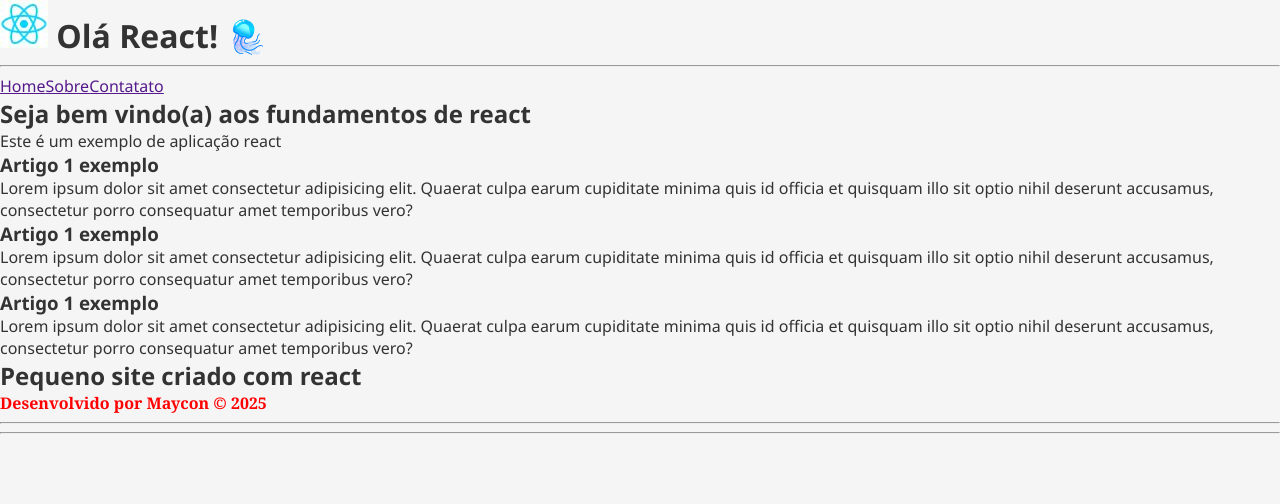
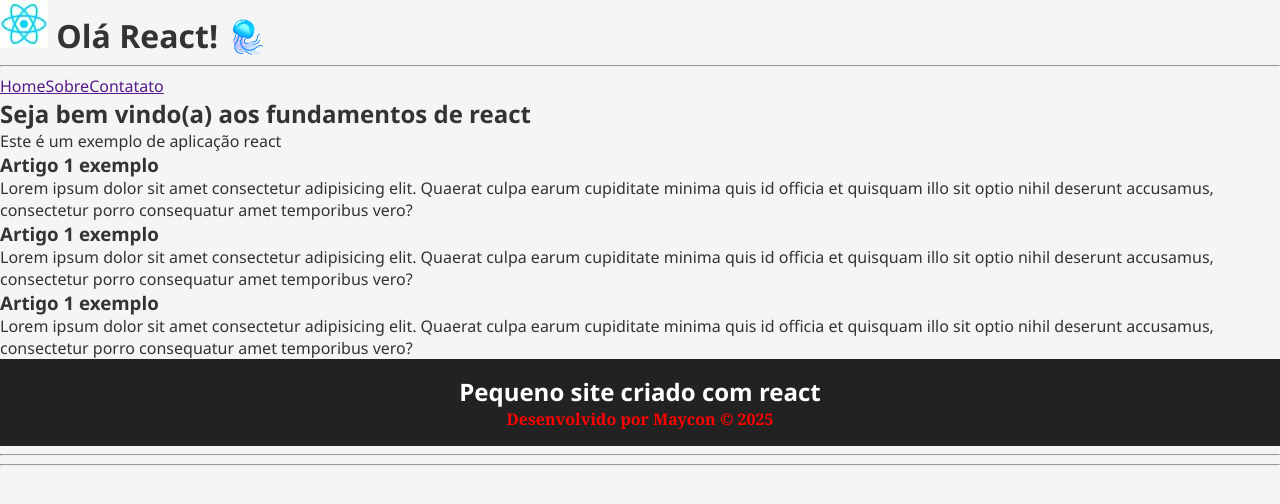
Before and after one commit to mayconr4/react-fundamentos, a React (Vite) app: page / in a window 1280 px wide. Shown: the top 504 px of the page. Built offline with nearby package versions, Linux system fonts and the light colour scheme.

Commit message:
adiciona comentário sobre o que foi feito

```diff
--- a/src/components/Rodape.tsx
+++ b/src/components/Rodape.tsx
@@ -10,7 +10,7 @@ const estilosRodape: CSSProperties = {
 export default function Rodape() {
   return (
     <>
-      <footer>
+      <footer style={estilosRodape}>
         <h2>Pequeno site criado com react</h2>
         <p style={{ color: "red", fontWeight: "bold" }}>
           Desenvolvido por <b>Maycon</b> &copy; 2025
```
Also changed, not shown: 1 other file (tests, documents, lock files or other folders).
